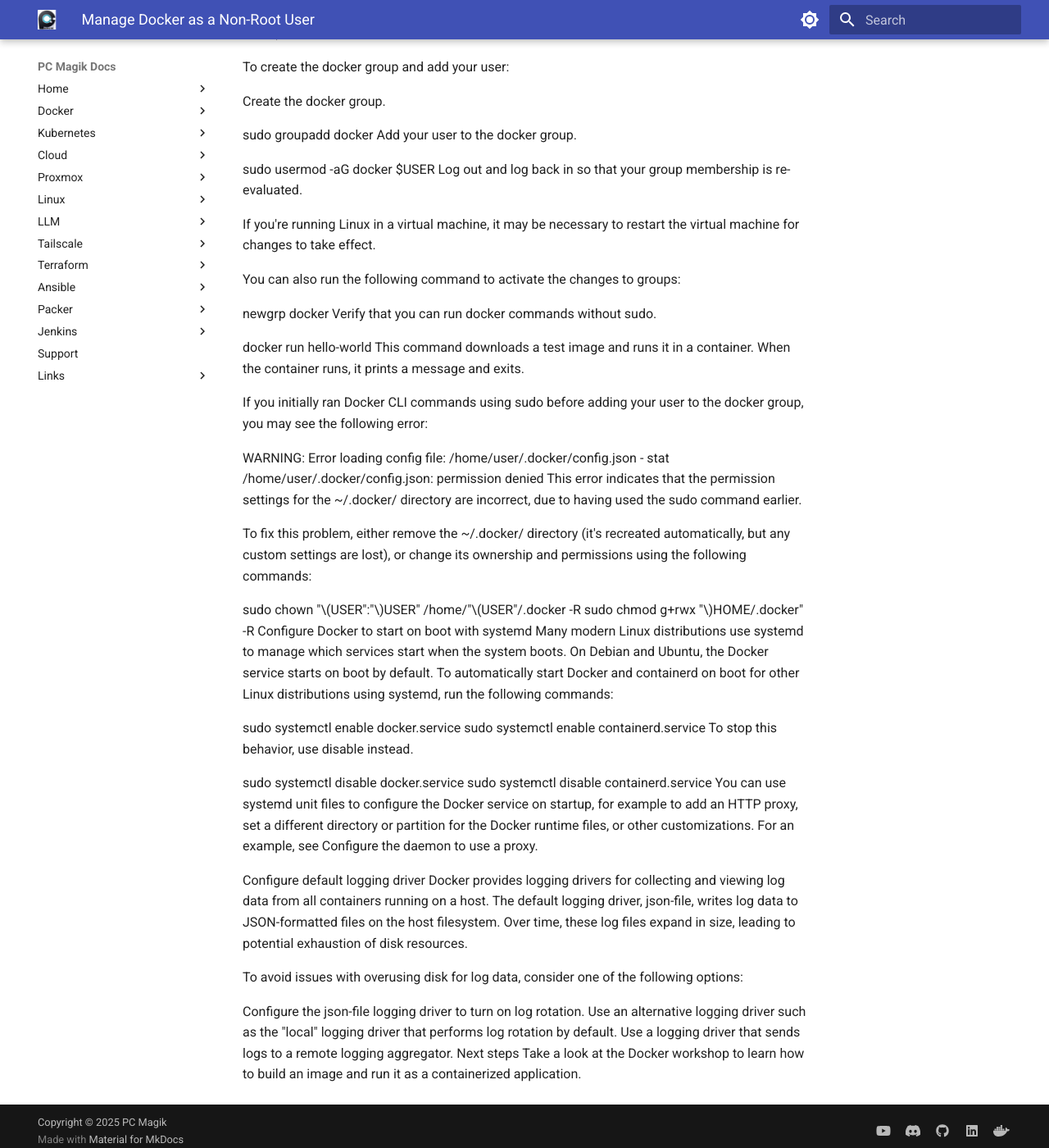
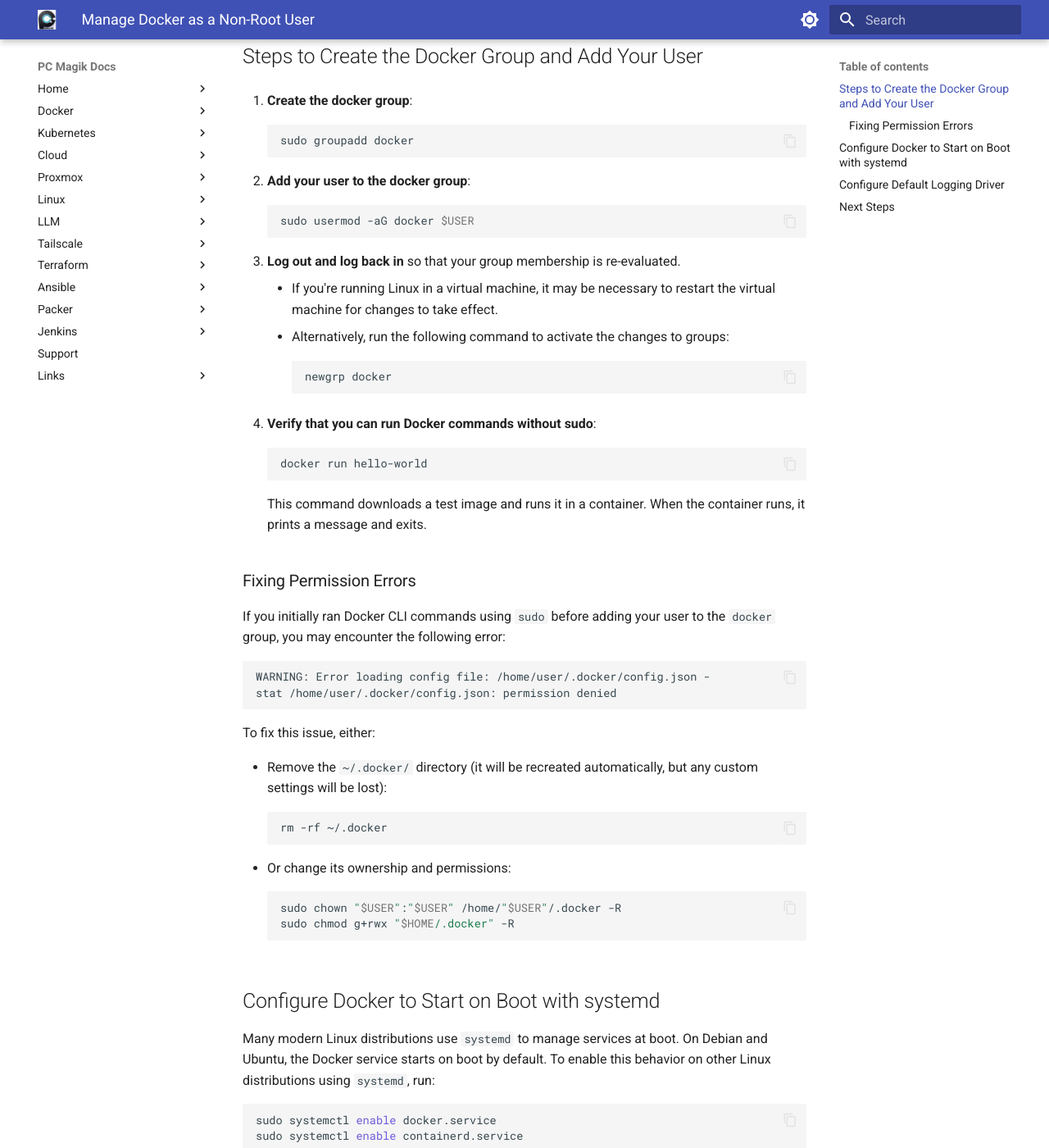
Before and after one commit to pcmagik/pcmagik.github.io, an MkDocs documentation site: the page built from docs/setup_post_installation.md, in a window 1280 px wide and 1400 px high, scrolled down 549 px. Shown: the whole window at 82% size. Built offline with MkDocs 1.6.1 and Material for MkDocs 9.7.7, drawn with Linux system fonts in a browser that asks for light colours; some of the changed text lies outside the part shown.

Commit message:
Enhance post-installation setup guide for Docker with detailed steps for user group creation, permission fixes, and service configuration

````diff
--- a/docs/setup_post_installation.md
+++ b/docs/setup_post_installation.md
@@ -7,66 +7,80 @@
 > **Warning**
 > The `docker` group grants root-level privileges to the user. For details on how this impacts security in your system, see [Docker Daemon Attack Surface](https://docs.docker.com/engine/security/#docker-daemon-attack-surface).
 
-Note
+**Note**: To run Docker without root privileges, see [Run the Docker daemon as a non-root user (Rootless mode)](https://docs.docker.com/engine/security/rootless/).
 
-To run Docker without root privileges, see Run the Docker daemon as a non-root user (Rootless mode).
+## Steps to Create the Docker Group and Add Your User
 
-To create the docker group and add your user:
+1. **Create the docker group**:
+    ```bash
+    sudo groupadd docker
+    ```
 
-Create the docker group.
+2. **Add your user to the docker group**:
+    ```bash
+    sudo usermod -aG docker $USER
+    ```
 
+3. **Log out and log back in** so that your group membership is re-evaluated.
 
- sudo groupadd docker
-Add your user to the docker group.
+    - If you're running Linux in a virtual machine, it may be necessary to restart the virtual machine for changes to take effect.
+    - Alternatively, run the following command to activate the changes to groups:
+      ```bash
+      newgrp docker
+      ```
 
+4. **Verify that you can run Docker commands without sudo**:
+    ```bash
+    docker run hello-world
+    ```
+    This command downloads a test image and runs it in a container. When the container runs, it prints a message and exits.
 
- sudo usermod -aG docker $USER
-Log out and log back in so that your group membership is re-evaluated.
+### Fixing Permission Errors
 
-If you're running Linux in a virtual machine, it may be necessary to restart the virtual machine for changes to take effect.
-
-You can also run the following command to activate the changes to groups:
-
-
- newgrp docker
-Verify that you can run docker commands without sudo.
-
-
- docker run hello-world
-This command downloads a test image and runs it in a container. When the container runs, it prints a message and exits.
-
-If you initially ran Docker CLI commands using sudo before adding your user to the docker group, you may see the following error:
-
-
+If you initially ran Docker CLI commands using `sudo` before adding your user to the `docker` group, you may encounter the following error:
+```
 WARNING: Error loading config file: /home/user/.docker/config.json -
 stat /home/user/.docker/config.json: permission denied
-This error indicates that the permission settings for the ~/.docker/ directory are incorrect, due to having used the sudo command earlier.
+```
 
-To fix this problem, either remove the ~/.docker/ directory (it's recreated automatically, but any custom settings are lost), or change its ownership and permissions using the following commands:
+To fix this issue, either:
 
+- Remove the `~/.docker/` directory (it will be recreated automatically, but any custom settings will be lost):
+  ```bash
+  rm -rf ~/.docker
+  ```
+- Or change its ownership and permissions:
+  ```bash
+  sudo chown "$USER":"$USER" /home/"$USER"/.docker -R
+  sudo chmod g+rwx "$HOME/.docker" -R
+  ```
 
- sudo chown "$USER":"$USER" /home/"$USER"/.docker -R
- sudo chmod g+rwx "$HOME/.docker" -R
-Configure Docker to start on boot with systemd
-Many modern Linux distributions use systemd to manage which services start when the system boots. On Debian and Ubuntu, the Docker service starts on boot by default. To automatically start Docker and containerd on boot for other Linux distributions using systemd, run the following commands:
+## Configure Docker to Start on Boot with systemd
 
+Many modern Linux distributions use `systemd` to manage services at boot. On Debian and Ubuntu, the Docker service starts on boot by default. To enable this behavior on other Linux distributions using `systemd`, run:
+```bash
+sudo systemctl enable docker.service
+sudo systemctl enable containerd.service
+```
 
- sudo systemctl enable docker.service
- sudo systemctl enable containerd.service
-To stop this behavior, use disable instead.
+To disable this behavior, use:
+```bash
+sudo systemctl disable docker.service
+sudo systemctl disable containerd.service
+```
 
+You can also use `systemd` unit files to configure the Docker service on startup. For example, you can add an HTTP proxy, set a different directory for Docker runtime files, or apply other customizations. See [Configure the daemon to use a proxy](https://docs.docker.com/config/daemon/systemd/#http-proxy) for more details.
 
- sudo systemctl disable docker.service
- sudo systemctl disable containerd.service
-You can use systemd unit files to configure the Docker service on startup, for example to add an HTTP proxy, set a different directory or partition for the Docker runtime files, or other customizations. For an example, see Configure the daemon to use a proxy.
+## Configure Default Logging Driver
 
-Configure default logging driver
-Docker provides logging drivers for collecting and viewing log data from all containers running on a host. The default logging driver, json-file, writes log data to JSON-formatted files on the host filesystem. Over time, these log files expand in size, leading to potential exhaustion of disk resources.
+Docker provides logging drivers for collecting and viewing log data from all containers running on a host. The default logging driver, `json-file`, writes log data to JSON-formatted files on the host filesystem. Over time, these log files can grow in size, potentially exhausting disk resources.
 
-To avoid issues with overusing disk for log data, consider one of the following options:
+To avoid disk overuse, consider one of the following options:
 
-Configure the json-file logging driver to turn on log rotation.
-Use an alternative logging driver such as the "local" logging driver that performs log rotation by default.
-Use a logging driver that sends logs to a remote logging aggregator.
-Next steps
-Take a look at the Docker workshop to learn how to build an image and run it as a containerized application.
+- Configure the `json-file` logging driver to enable log rotation.
+- Use an alternative logging driver, such as the `local` logging driver, which performs log rotation by default.
+- Use a logging driver that sends logs to a remote logging aggregator.
+
+## Next Steps
+
+Explore the [Docker workshop](https://docs.docker.com/get-started/) to learn how to build an image and run it as a containerized application.
````
